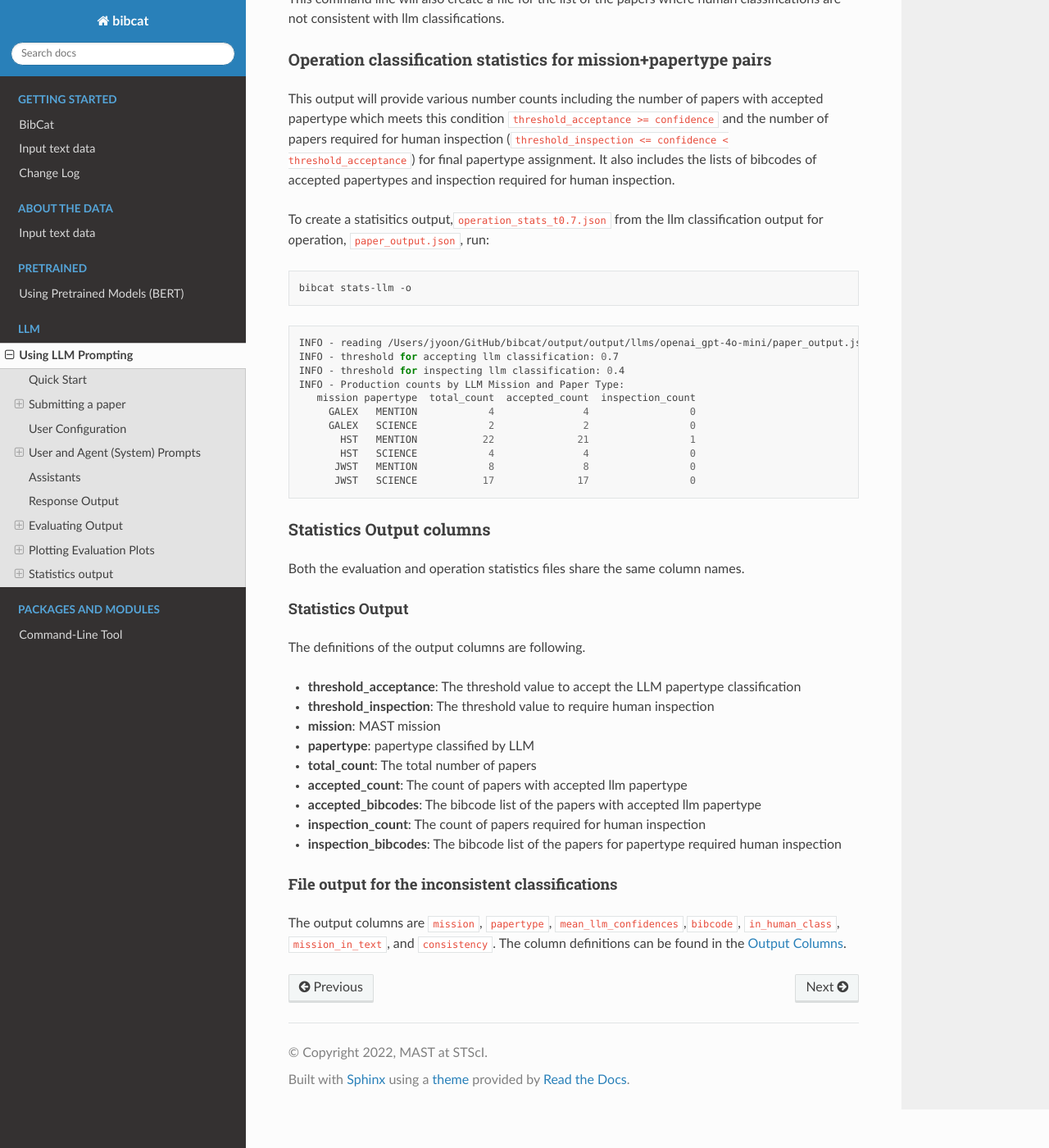
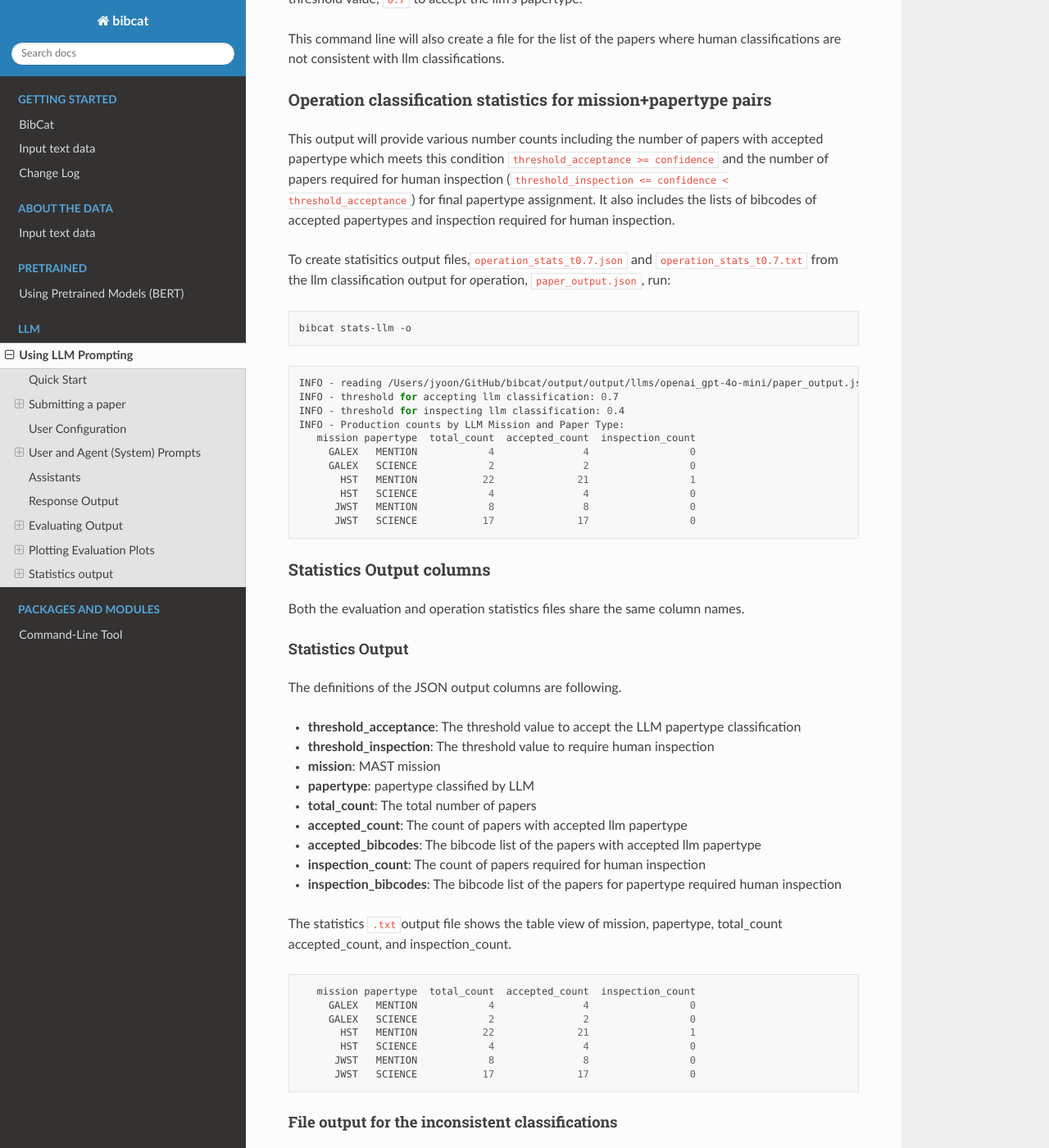
Before and after one commit to spacetelescope/bibcat, a Sphinx documentation site: the page built from docs/llm.md, in a window 1280 px wide and 1400 px high, scrolled down 13595 px. Shown: the whole window at 82% size. Built offline with Sphinx 7.4.7 and the Read the Docs theme 3.1.0, drawn with Linux system fonts in a browser that asks for light colours; pages that are not in the unit, such as notebooks, are missing from menus; some of the changed text lies outside the part shown.

Commit message:
update docs to include two new text files

````diff
--- a/docs/llm.md
+++ b/docs/llm.md
@@ -504,14 +504,17 @@ bibcat evaluate-llm-batch -p bibcode_list.txt -s -n 20
 You can assess model performance using confusion matrix plots or Receiver Operating Characteristic (ROC) curves. A [confusion matrix](https://en.wikipedia.org/wiki/Confusion_matrix) plot helps evaluation classification model performance by showing true positives ($TP$), true negatives ($TN$), false positives ($FP$), and false negatives ($FN$), making it useful for understanding evaluation metrics such as accuracy ($\frac{TP+TN}{TP+TB+FP+FN}$), precision ($\frac{TP}{TP+FP}$), recall (sensitivity, $\frac{TP}{(TP+FN)}$), and F1 score ($2\times \frac{precision \times recall}{ precison + recall}$). A [ROC](https://en.wikipedia.org/wiki/Receiver_operating_characteristic) curve evaluates a model's ability to distinguish between classes by plotting the true positive rate against the false positive rate at various thresholds, with the area under the curve (AUC) which represents the degree of separability between classes. For instance, AUC=1.0 indicates perfect and AUC =0.5 is as good as random guessing. To provide more reliable and stable performance metrics, larger datasets (hundreds or thousands) are recommended. With small datasets, you make interpreations less reliable.
 
 ### Confusion Matrix Plot
-To plot a confusion matrix for specific missions, run:
+To plot a confusion matrix for specific missions (default threshold probability = 0.7), run:
 ```bash
 bibcat eval-plot -c -m HST -m JWST
 ```
+
 To plot a confusion matrix for all missions, run:
 ```bash
 bibcat eval-plot -c -a
 ```
+These commands will also create a metrics summary file (e.g., `metrics_file_t0.7.json`).
+
 ### Receiver Operating Characteristic (ROC) Plot
 To plot a confusion matrix for specific missions, run:
 ```bash
@@ -543,7 +546,7 @@ This command line will also create a file for the list of the papers where human
 ### Operation classification statistics for mission+papertype pairs
 This output will provide various number counts including the number of papers with accepted papertype which meets this condition `threshold_acceptance >= confidence` and the number of papers required for human inspection (`threshold_inspection <= confidence < threshold_acceptance`) for final papertype assignment. It also includes the lists of bibcodes of accepted papertypes and inspection required for human inspection.
 
-To create a statisitics output,`operation_stats_t0.7.json`  from the llm classification output for *o*peration, `paper_output.json`, run:
+To create statisitics output files,`operation_stats_t0.7.json` and `operation_stats_t0.7.txt` from the llm classification output for *o*peration, `paper_output.json`, run:
 ```bash
 bibcat stats-llm -o
 ```
@@ -566,7 +569,7 @@ Both the evaluation and operation statistics files share the same column names.
 
 
 #### Statistics Output
-The definitions of the output columns are following.
+The definitions of the JSON output columns are following.
 
 - **threshold_acceptance**: The threshold value to accept the LLM papertype classification
 - **threshold_inspection**: The threshold value to require human inspection
@@ -578,6 +581,16 @@ The definitions of the output columns are following.
 - **inspection_count**: The count of papers required for human inspection
 - **inspection_bibcodes**: The bibcode list of the papers for papertype required human inspection
 
+The statistics `.txt`output file shows the table view of mission, papertype, total_count  accepted_count, and inspection_count.
+```bash
+   mission papertype  total_count  accepted_count  inspection_count
+     GALEX   MENTION            4               4                 0
+     GALEX   SCIENCE            2               2                 0
+       HST   MENTION           22              21                 1
+       HST   SCIENCE            4               4                 0
+      JWST   MENTION            8               8                 0
+      JWST   SCIENCE           17              17                 0
+```
 #### File output for the inconsistent classifications
 The output columns are `mission`, `papertype`, `mean_llm_confidences`,`bibcode`, `in_human_class`, `mission_in_text`, and `consistency`.
 The column definitions can be found in the [Output Columns](#output-columns).
````
